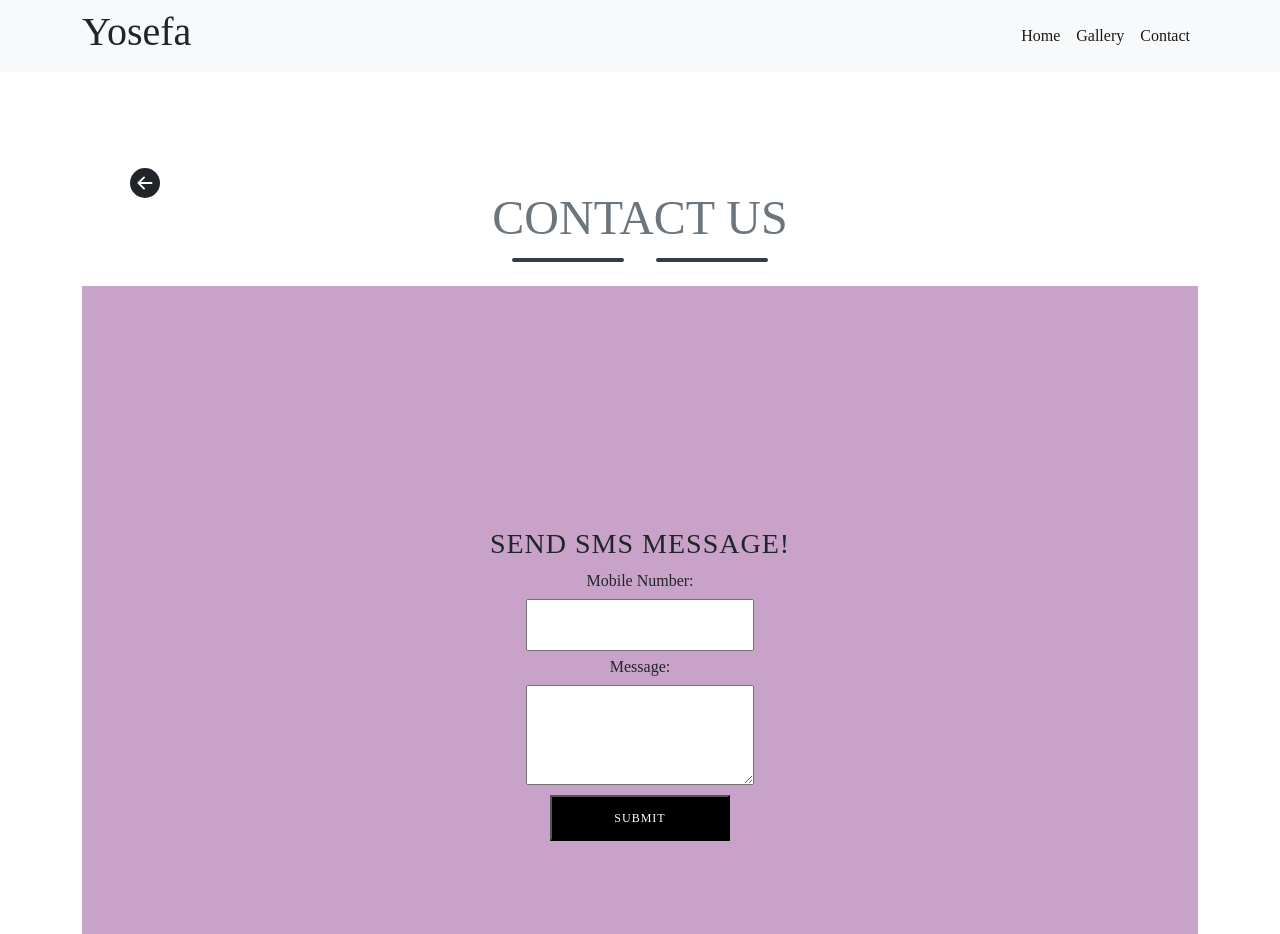
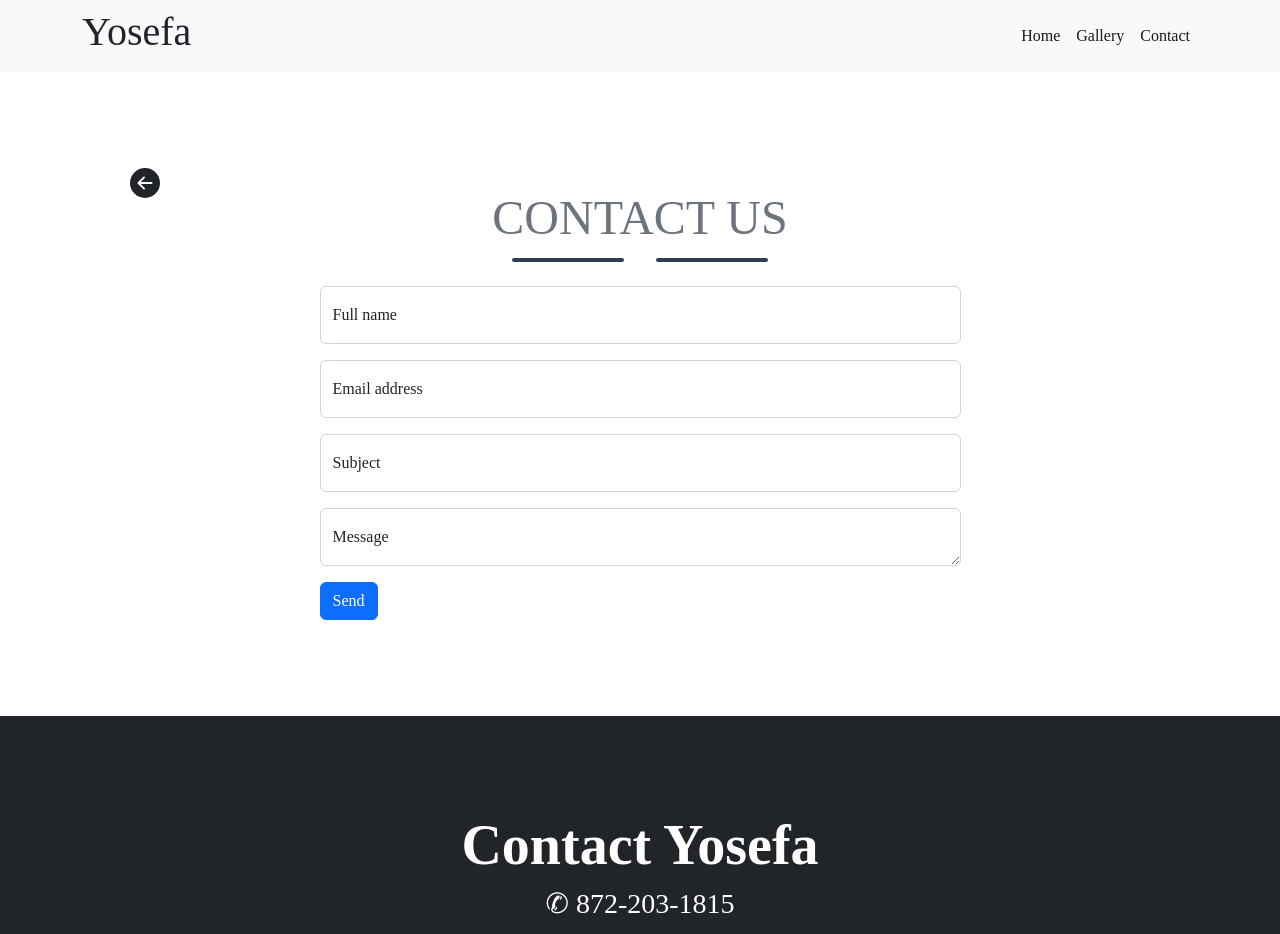
Before and after one commit to adinareiter/yosefa-art, a React (Vite) app: page /contact in a window 1280 px wide. Shown: the top 934 px of the page. Built offline with nearby package versions, Linux system fonts and the light colour scheme; no server answers; a web font is replaced by a local one.

Commit message:
got rid of twilio

```diff
--- a/src/Contact.jsx
+++ b/src/Contact.jsx
@@ -1,7 +1,7 @@
 import emailjs from "emailjs-com";
 import { useState } from "react";
 import { Link } from "react-router-dom";
-import SmsForm from "./SmsForm";
+
 export function Contact() {
   const [messageSent, setMessageSent] = useState(false);
 
@@ -54,9 +54,7 @@ export function Contact() {
             </div>
             <div className="divider-custom-line"></div>
           </div>
-          <div>
-            <SmsForm />
-          </div>
+          <div></div>
           <div className="row justify-content-center">
             <div className="col-lg-8 col-xl-7">
               <form onSubmit={sendEmail} id="contactForm" data-sb-form-api-token="API_TOKEN">
--- a/src/SmsForm.jsx
+++ /dev/null
@@ -1,98 +0,0 @@
-import { useState } from "react";
-import styled from "styled-components";
-
-function SmsForm() {
-  const [sms, setSms] = useState("");
-  const [number, setNumber] = useState("");
-
-  const sendSms = (event) => {
-    event.preventDefault();
-
-    let smsObj = {
-      mobile_number: "1" + number,
-      message: sms,
-    };
-
-    fetch("http://localhost:3000/sms_messages/", {
-      method: "POST",
-      headers: {
-        "content-type": "application/json",
-        accepts: "application/json",
-      },
-      body: JSON.stringify(smsObj),
-    })
-      .then((resp) => resp.json())
-      .then((resp) => console.log(resp));
-  };
-
-  const handleChange = (event) => {
-    if (event.target.name === "number") {
-      setNumber(event.target.value);
-    } else if (event.target.name === "sms") {
-      setSms(event.target.value);
-    }
-  };
-
-  return (
-    <Container>
-      <Header>Send SMS Message!</Header>
-      <Form onSubmit={sendSms}>
-        <label>Mobile Number:</label>
-        <Input name="number" onChange={handleChange}></Input>
-        <label>Message:</label>
-        <TextArea name="sms" onChange={handleChange}></TextArea>
-        <Button>Submit</Button>
-      </Form>
-    </Container>
-  );
-}
-
-export default SmsForm;
-
-const Container = styled.div`
-  display: flex;
-  flex-direction: column;
-  align-items: center;
-  justify-content: center;
-  height: 100vh;
-  background-color: #c8a2c8;
-`;
-
-const Header = styled.h3`
-  text-transform: uppercase;
-  letter-spacing: 1px;
-`;
-
-const Form = styled.form`
-  display: flex;
-  flex-direction: column;
-  align-items: center;s
-`;
-
-const Input = styled.input`
-  width: 100%;
-  padding: 12px;
-  margin: 6px 0 4px;
-`;
-
-const TextArea = styled.textarea`
-  width: 100%;
-  resize: vertical;
-  padding: 12px;
-  margin: 6px 0 4px;
-  height: 100px;
-`;
-
-const Button = styled.button`
-  width: 180px;
-  padding: 12px 25px;
-  margin: 6px 0 4px;
-  font-size: 12px;
-  text-transform: uppercase;
-  color: white;
-  background-color: black;
-  letter-spacing: 1px;
-  &:hover {
-    cursor: pointer;
-  }
-`;
```
